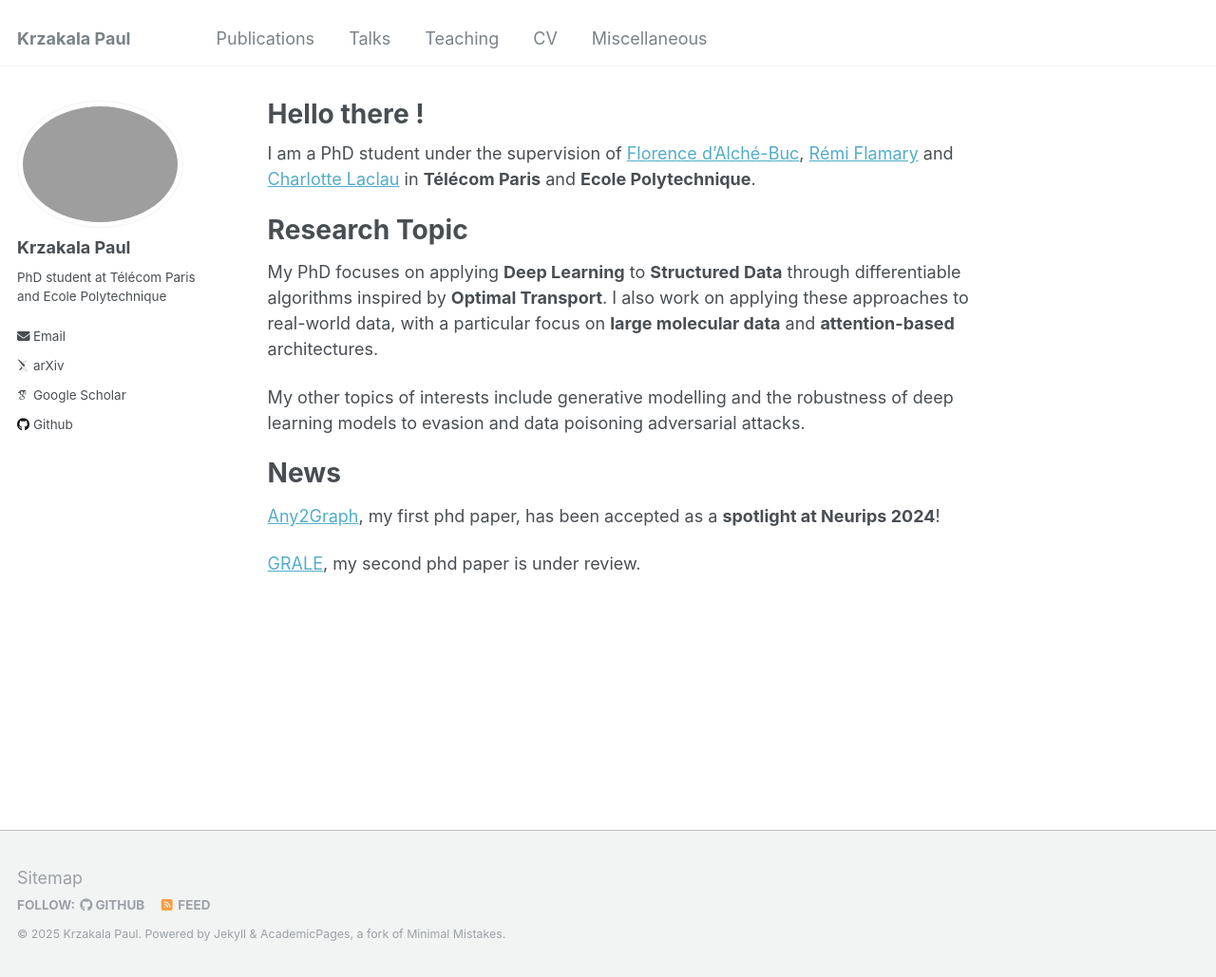
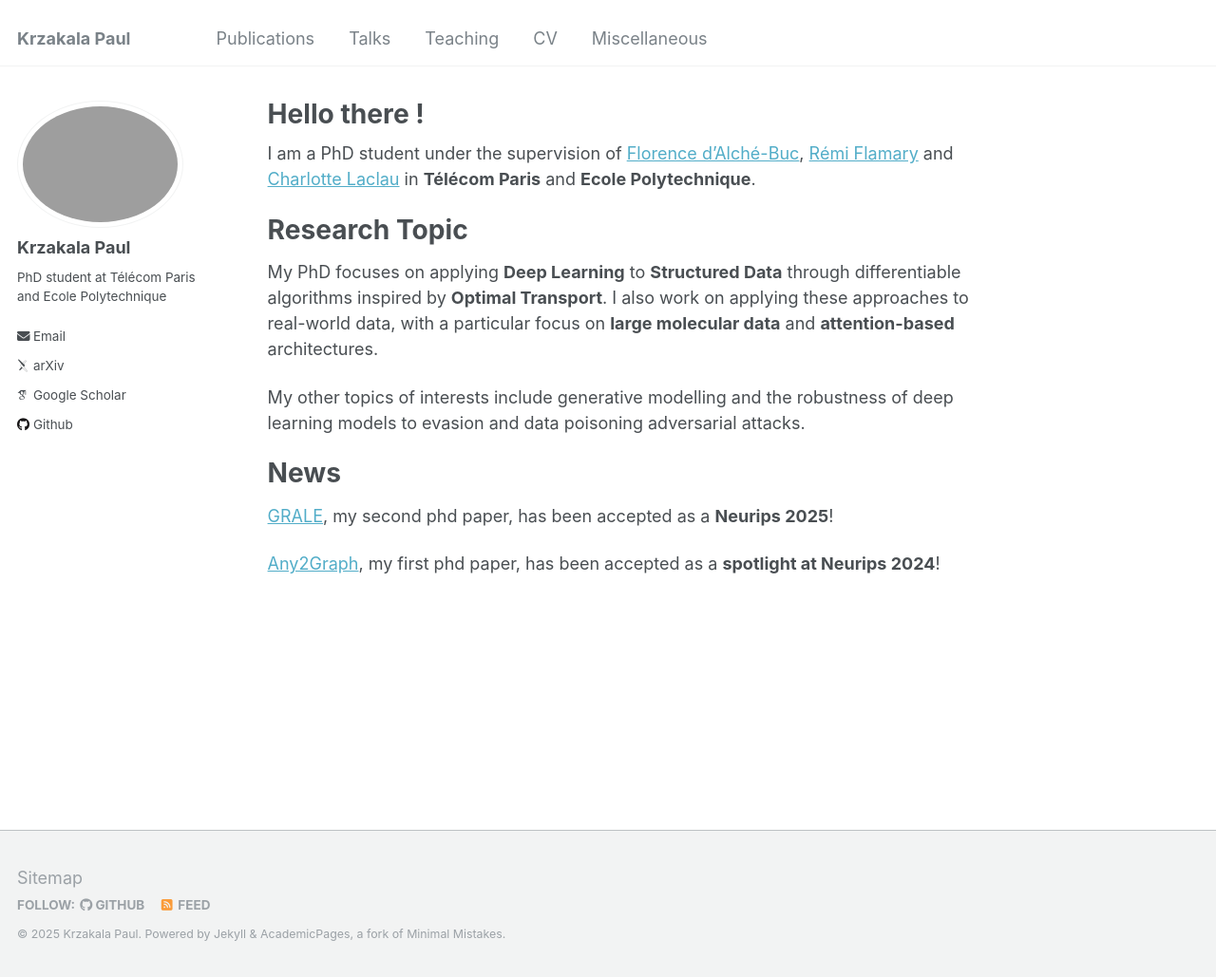
Before and after one commit to KrzakalaPaul/KrzakalaPaul.github.io, a Jekyll site: the page built from _pages/about.md, in a window 1280 px wide and 1029 px high. Shown: the whole window at 95% size. Built offline with Jekyll 4.4.1, drawn with Linux system fonts in a browser that asks for light colours; some web fonts are replaced.

Commit message:
update about GRALE

```diff
--- a/_pages/about.md
+++ b/_pages/about.md
@@ -18,6 +18,6 @@
 
 News
 ======
+[GRALE](https://arxiv.org/abs/2505.22109), my second phd paper, has been accepted as a **Neurips 2025**!
+
 [Any2Graph](https://proceedings.neurips.cc/paper_files/paper/2024/hash/b81a352c156ca123c30c740f147a4496-Abstract-Conference.html), my first phd paper, has been accepted as a **spotlight at Neurips 2024**!
-
-[GRALE](https://arxiv.org/abs/2505.22109), my second phd paper is under review.
```
